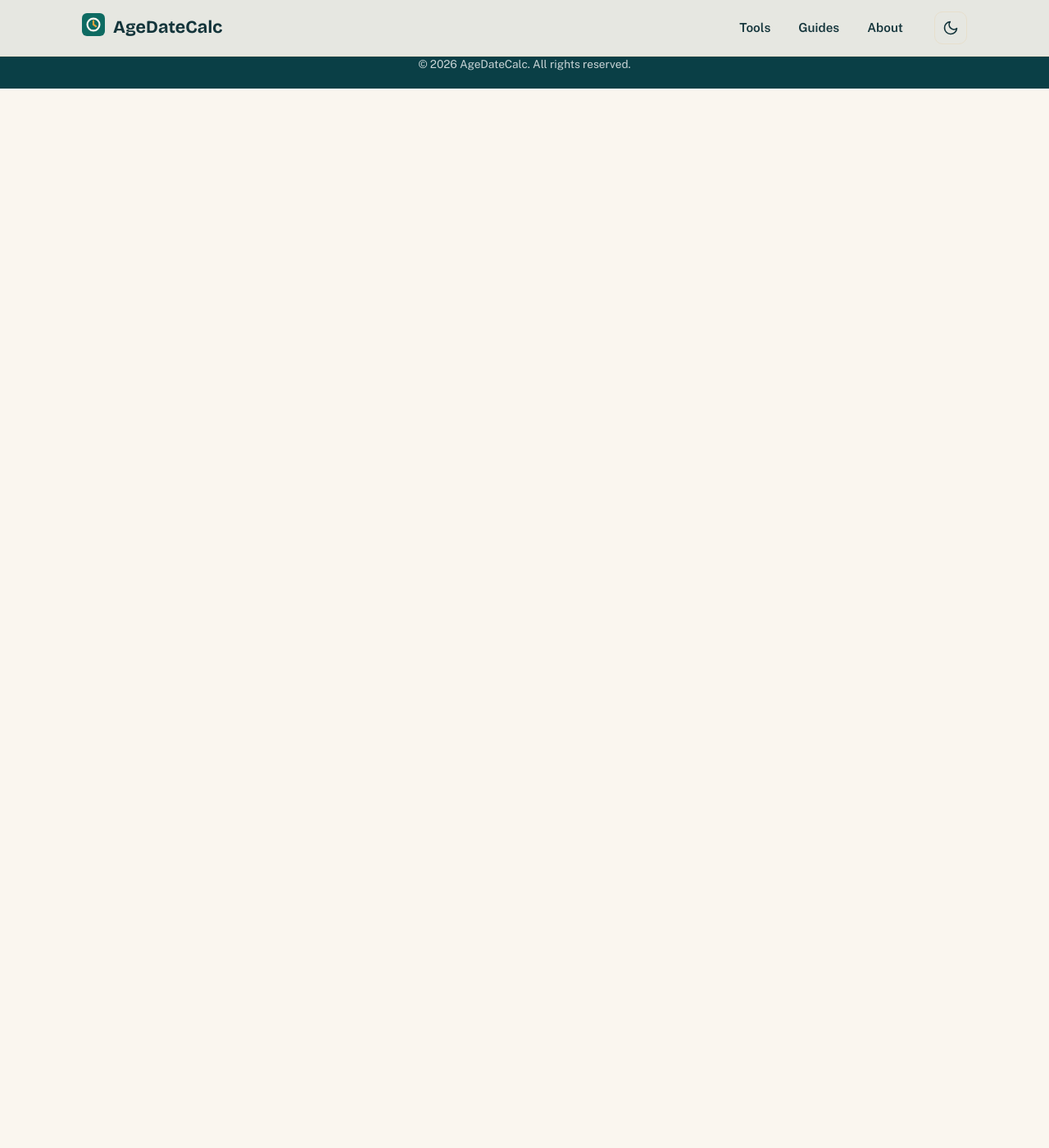
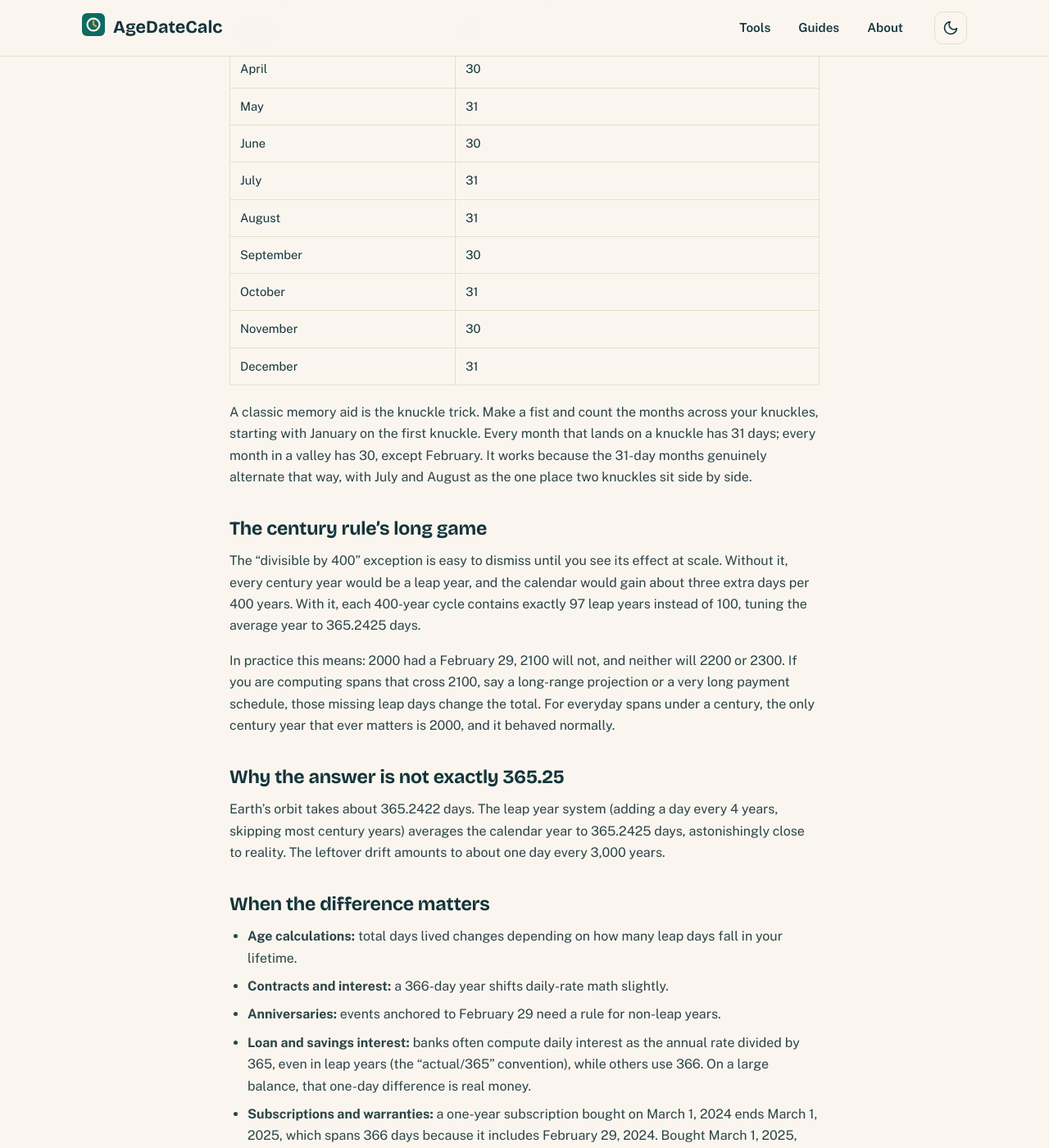
Before and after one commit to zaidmeo09-dhangal/agedatecalc, a Jekyll site: the page built from _posts/2026-10-24-how-many-days-in-a-year.md, in a window 1280 px wide and 1400 px high, scrolled down 878 px. Shown: the whole window at 82% size. Built offline with Jekyll 4.4.1, drawn with Linux system fonts in a browser that asks for light colours; before the commit the page ends 986 px from its top, so only the background shows below that; some of the changed text lies outside the part shown.

Commit message:
SEO deep audit: expand article content (_posts/2026-10-24-how-many-days-in-a-year.md)

```diff
--- a/_posts/2026-10-24-how-many-days-in-a-year.md
+++ b/_posts/2026-10-24-how-many-days-in-a-year.md
@@ -1,8 +1,11 @@
 ---
-layout: default
+layout: post
 title: How Many Days Are in a Year? 365 vs 366 Explained
 description: Is it 365 or 366 days in a year? Learn when each applies, how leap years decide it, and why the answer matters for age and date math.
 permalink: /how-many-days-in-a-year/
+category: Date Guides
+tool_url: /date-difference-calculator/
+tool_name: Date Difference Calculator
 schema: |
   {
     "@context": "https://schema.org",
@@ -12,11 +15,7 @@ schema: |
   }
 ---
 
-<div class="prose">
-
-<p class="meta">The short answer, the full answer, and when the difference actually matters.</p>
-
-# How Many Days Are in a Year?
+<div class="prose" markdown="1">
 
 **Short answer:** a common year has 365 days, and a leap year has 366.
 
@@ -25,6 +24,31 @@ schema: |
 Most years have 365 days. Leap years, which occur roughly every four years, add February 29 for a total of 366. The most recent leap years were 2020 and 2024. The next one is 2028.
 
 The full rule: a year is a leap year if divisible by 4, except century years, which must also be divisible by 400. That is why 2000 was a leap year but 1900 was not.
+
+## Days in each month
+
+| Month | Days |
+|---|---|
+| January | 31 |
+| February | 28 (29 in leap years) |
+| March | 31 |
+| April | 30 |
+| May | 31 |
+| June | 30 |
+| July | 31 |
+| August | 31 |
+| September | 30 |
+| October | 31 |
+| November | 30 |
+| December | 31 |
+
+A classic memory aid is the knuckle trick. Make a fist and count the months across your knuckles, starting with January on the first knuckle. Every month that lands on a knuckle has 31 days; every month in a valley has 30, except February. It works because the 31-day months genuinely alternate that way, with July and August as the one place two knuckles sit side by side.
+
+## The century rule's long game
+
+The "divisible by 400" exception is easy to dismiss until you see its effect at scale. Without it, every century year would be a leap year, and the calendar would gain about three extra days per 400 years. With it, each 400-year cycle contains exactly 97 leap years instead of 100, tuning the average year to 365.2425 days.
+
+In practice this means: 2000 had a February 29, 2100 will not, and neither will 2200 or 2300. If you are computing spans that cross 2100, say a long-range projection or a very long payment schedule, those missing leap days change the total. For everyday spans under a century, the only century year that ever matters is 2000, and it behaved normally.
 
 ## Why the answer is not exactly 365.25
 
@@ -35,12 +59,19 @@ Earth's orbit takes about 365.2422 days. The leap year system (adding a day ever
 - **Age calculations:** total days lived changes depending on how many leap days fall in your lifetime.
 - **Contracts and interest:** a 366-day year shifts daily-rate math slightly.
 - **Anniversaries:** events anchored to February 29 need a rule for non-leap years.
+- **Loan and savings interest:** banks often compute daily interest as the annual rate divided by 365, even in leap years (the "actual/365" convention), while others use 366. On a large balance, that one-day difference is real money.
+- **Subscriptions and warranties:** a one-year subscription bought on March 1, 2024 ends March 1, 2025, which spans 366 days because it includes February 29, 2024. Bought March 1, 2025, the same "one year" is 365 days.
+- **Payroll:** salaried staff paid monthly earn the same per month either way, but daily-rate contractors working through a leap year log one extra billable day.
 
-Our [Age Calculator](/age-calculator/) counts every leap day in your lifetime automatically.
+Our [Age Calculator]({{ '/age-calculator/' | relative_url }}) counts every leap day in your lifetime automatically.
+
+## A year is not always 365 or 366 days
+
+Astronomers use several different "years." The tropical year (365.2422 days) is what the calendar tracks. The sidereal year (365.2564 days) measures one full orbit relative to the stars. And calendar history has oddities: when Britain adopted the Gregorian calendar in 1752, the year had only 355 days because 11 days were skipped outright. For every modern calculation, though, the answer stays 365 or 366.
 
 ## Related guides
 
-- [What Is a Leap Year?](/what-is-a-leap-year/)
-- [How to Calculate Your Exact Age](/how-to-calculate-age/)
+- [What Is a Leap Year?]({{ '/what-is-a-leap-year/' | relative_url }})
+- [How to Calculate Your Exact Age]({{ '/how-to-calculate-age/' | relative_url }})
 
 </div>
```
